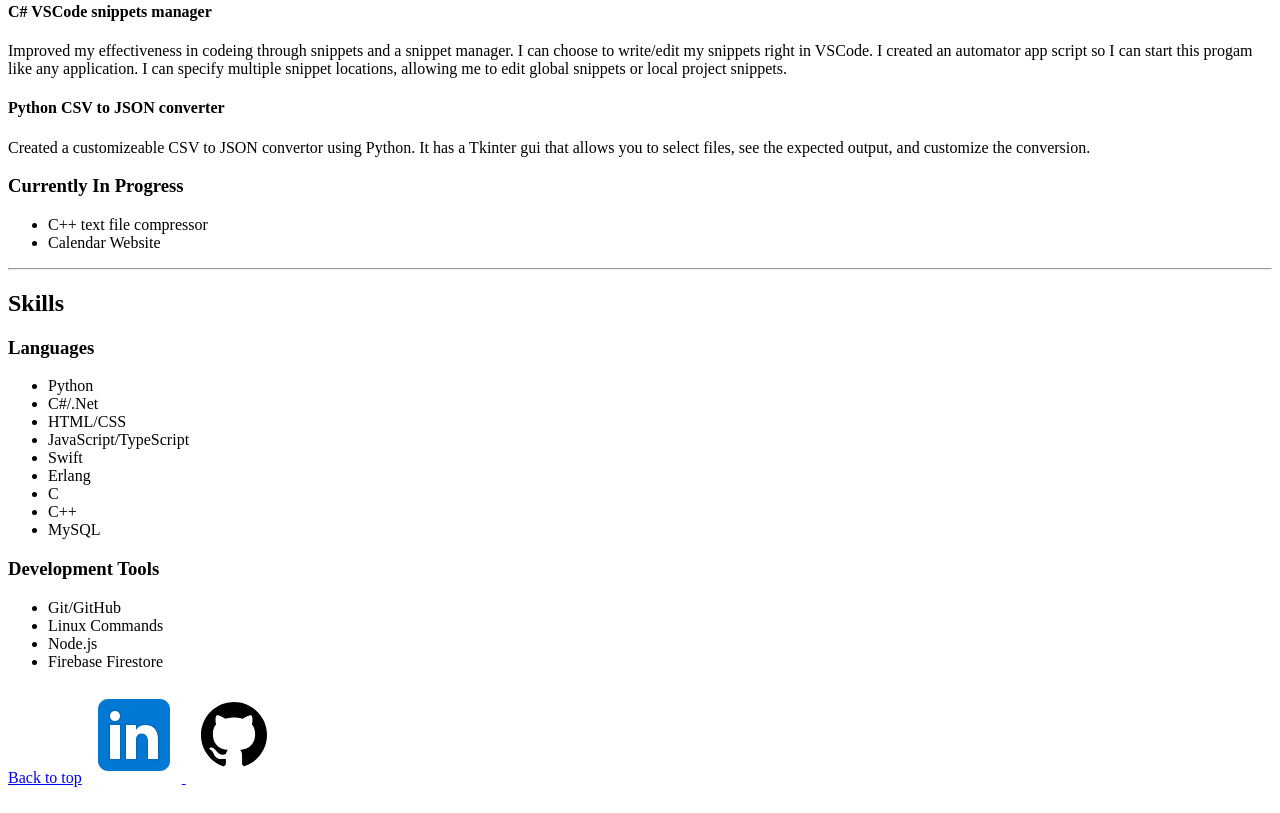
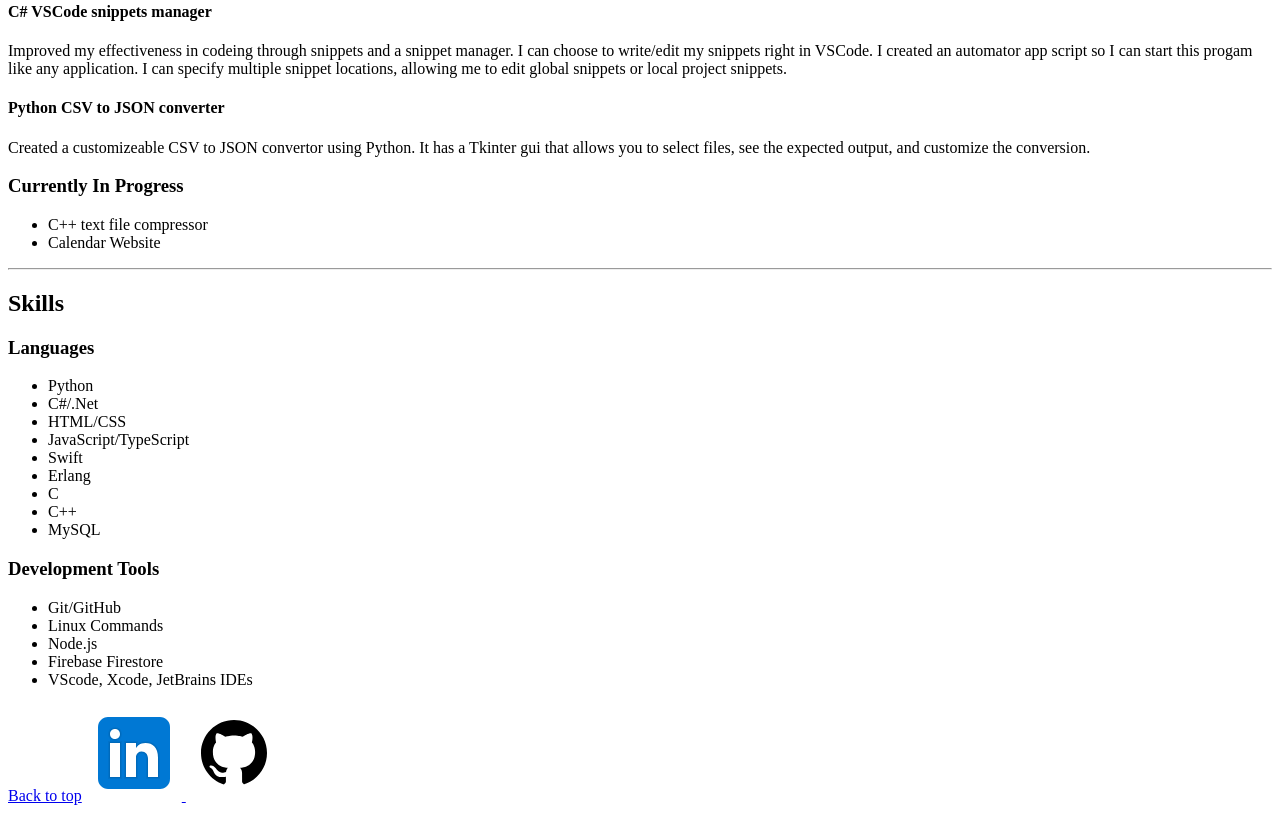
Before and after one commit to alexanderdombroski/cse290r, a plain HTML site: page index.html in a window 1280 px wide. Shown: the part 971-1784 px from the top of the page. Drawn offline with Linux system fonts and the light colour scheme.

Commit message:
added more dev tools

```diff
--- a/index.html
+++ b/index.html
@@ -84,6 +84,7 @@
                 <li>Linux Commands</li>
                 <li>Node.js</li>
                 <li>Firebase Firestore</li>
+                <li>VScode, Xcode, JetBrains IDEs</li>
             </ul>
         </section>
     </main>
```
